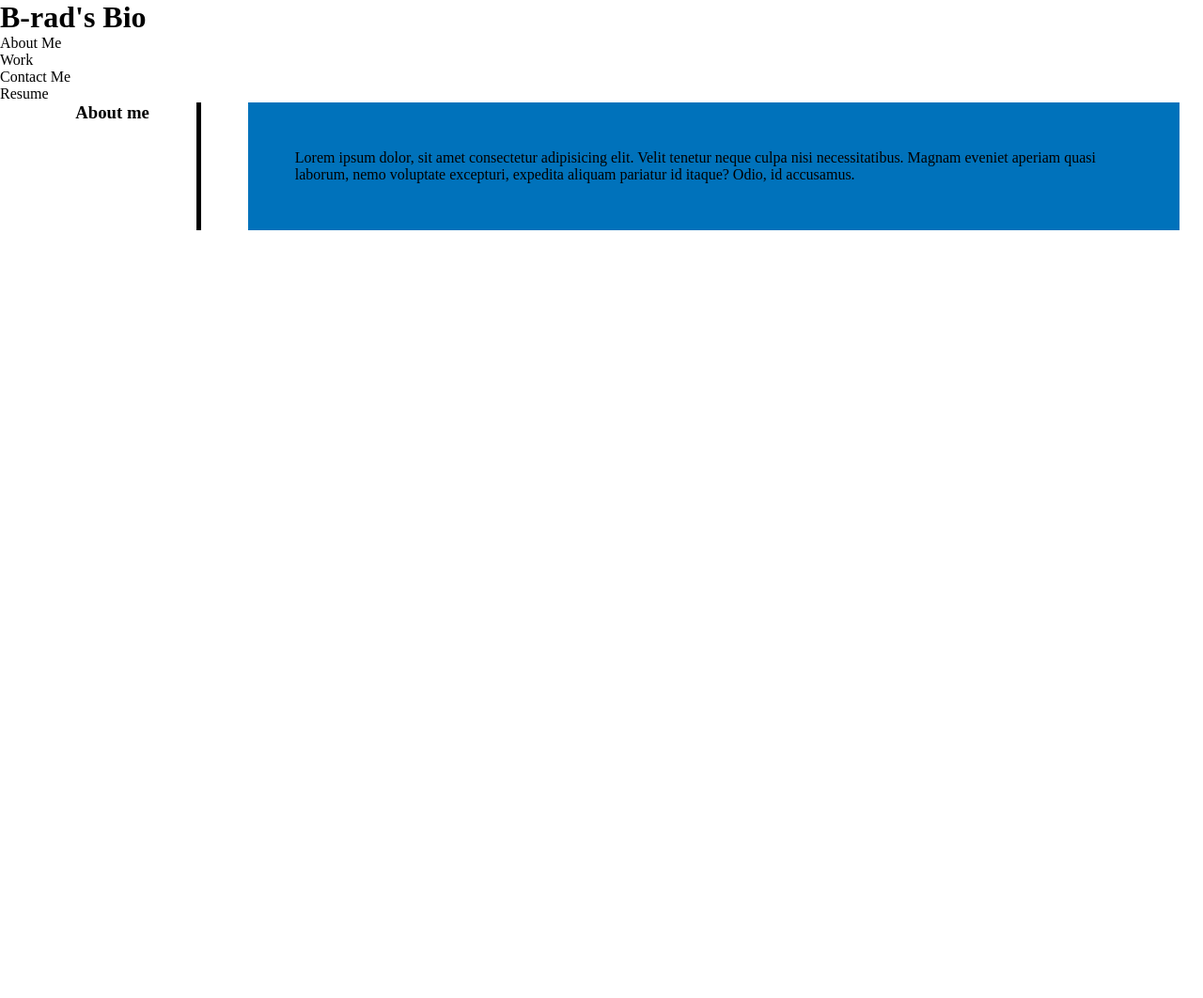
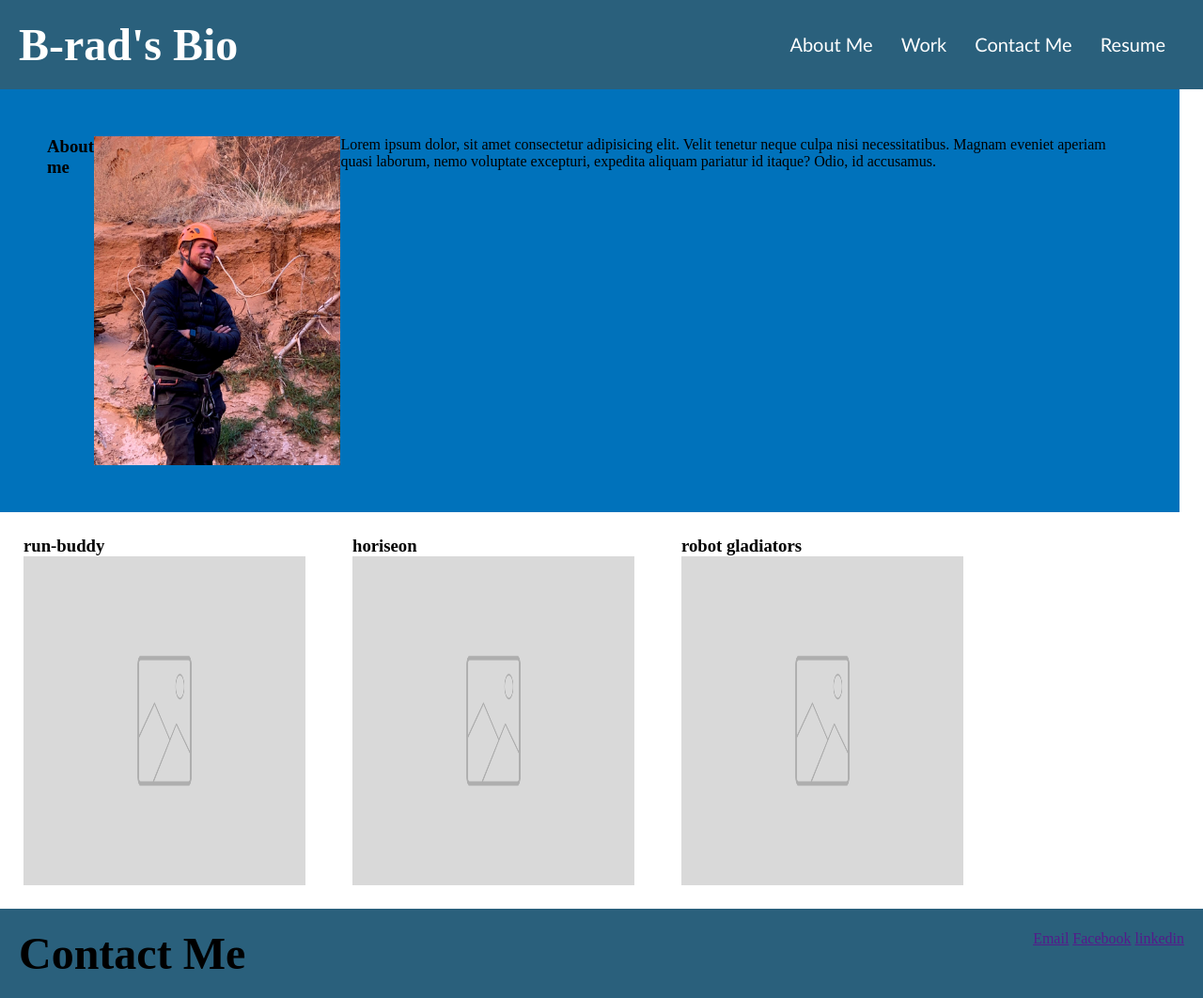
Before and after one commit to banderson19/bio, a plain HTML site: page index.html in a window 1280 px wide. Shown: the whole page at 94% size. Before the commit the page ends 800 px from the top, so only its background shows below. Drawn offline with Linux system fonts and the light colour scheme.

Commit message:
customized most of html format

```diff
--- a/assets/css/style.css
+++ b/assets/css/style.css
@@ -1,7 +1,37 @@
 * {
+    box-sizing: border-box;
     margin: 0px;
     padding: 0px;
-    box-sizing: border-box;
+}
+ /* header */
+header {
+    padding: 20px;
+    /* font-family: 'Trebuchet MS', 'Lucida Sans Unicode', 'Lucida Grande', 'Lucida Sans', Arial, sans-serif; */
+    background-color: #2a607c;
+    color: #ffffff;
+}
+
+header h1 {
+    display: inline-block;
+    font-size: 48px;
+}
+
+header nav {
+    padding-top: 15px;
+    margin-right: 20px;
+    float: right;
+    font-family: 'Gill Sans', 'Gill Sans MT', Calibri, 'Trebuchet MS', sans-serif;
+    font-size: 20px;
+}
+
+header nav ol li {
+    display: inline-block;
+    margin-left: 25px;
+}
+
+img {
+    width: 300px;
+    height: 350px;
 }
 
 section {
@@ -9,7 +39,7 @@ section {
     margin-right: 25px;
 }
 
-.aboutMe {
+/* .about_me {
     text-align: right;
     margin-right: 50px;
     padding-right: 50px;
@@ -18,9 +48,51 @@ section {
     border-right-width: 5px;
     justify-content:flex-end;
     width: 25%;
-}
+} */
 
-.aboutMeContent {
+.about_me_content {
+    display: flex;
     padding: 50px;
     background-color: #0072bb;
 }
+
+.about_me_content p {
+    display: flex;
+    float: right;
+}
+
+.projects {
+    width: 100%;
+    display: inline-flex;
+    flex-direction: row;
+    justify-content: center;
+}
+
+.project_items {
+    margin: 25px;
+}
+
+.project_items h3 {
+    align-items: center;
+}
+
+/* footer */
+footer {
+    width: 100%;
+    padding: 20px;
+    background-color: #2a607c;
+}
+footer h3 {
+    display: inline;
+    font-size: 48px;
+}
+
+footer div {
+    float: right;
+    line-height: 1.5;
+    text-align: right;
+}
+/* footer ul li {
+    float: right;
+    margin-left: 25px;
+} */
--- a/index.html
+++ b/index.html
@@ -10,33 +10,56 @@
     <header>
         <h1>B-rad's Bio</h1>
         <nav>
-            <ul>
+            <ol>
                 <li>About Me</li>
+                    <a href="#about_me"></a>
                 <li>Work</li>
+                    <a href="#work"></a>
                 <li>Contact Me</li>
+                    <a href="contact_me"></a>
                 <li>Resume</li>
-            </ul>
+                    <a href="resume"></a>
+            </ol>
         </nav>
     </header>
+
+    <!-- about me section -->
     <section>
-        <div class="aboutMe">
+        <div id="about_me" class=about_me_content>
             <h3>About me</h3>
-        </div>
-        <div class="aboutMeContent">
-            Lorem ipsum dolor, sit amet consectetur adipisicing elit. Velit tenetur neque culpa nisi necessitatibus. Magnam eveniet aperiam quasi laborum, nemo voluptate excepturi, expedita aliquam pariatur id itaque? Odio, id accusamus.
+            <img src="assets/images/profilepic.jpg" alt="heropic">
+            <p>Lorem ipsum dolor, sit amet consectetur adipisicing elit. Velit tenetur neque culpa nisi necessitatibus. Magnam eveniet aperiam quasi laborum, nemo voluptate excepturi, expedita aliquam pariatur id itaque? Odio, id accusamus.
+            </p>
         </div>
 
     </section>
+    <!-- my work section / display projects -->
     <section class="work">
-
-    </section>
-    <section class="contactMe">
-
+        <div class="projects">
+            <div class="project_items">
+                <h3>run-buddy</h3>
+                <img src="/assets/images/placeholder.png" alt="placeholder">
+            </div>
+            <div class="project_items">
+                <h3>horiseon</h3>
+                <img src="/assets/images/placeholder.png" alt="placeholder">
+            </div>
+            <div class="project_items">
+                <h3>robot gladiators</h3>
+                <img src="/assets/images/placeholder.png" alt="placeholder">
+            </div>
+        </div>
     </section>
 
+    <!-- footer section / contact me -->
     <footer>
-
-    </footer>
+        <h3>Contact Me</h3>
+        <div>
+          <a href="">Email</a>
+          <a href="">Facebook</a>
+          <a href="">linkedin</a>
+        </div>
+      </footer>
 
 </body>
 </html>
```
Also changed, not shown: assets/images/heropic.jpg (added), assets/images/placeholder.png (added), assets/images/profilepic.jpg (added).
